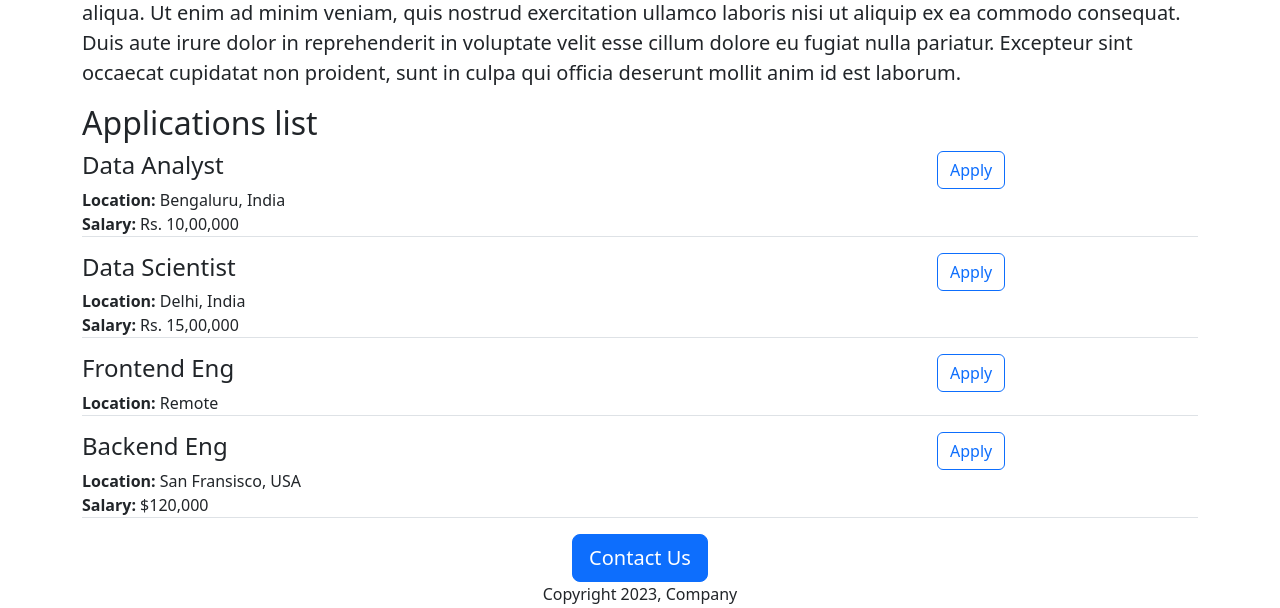
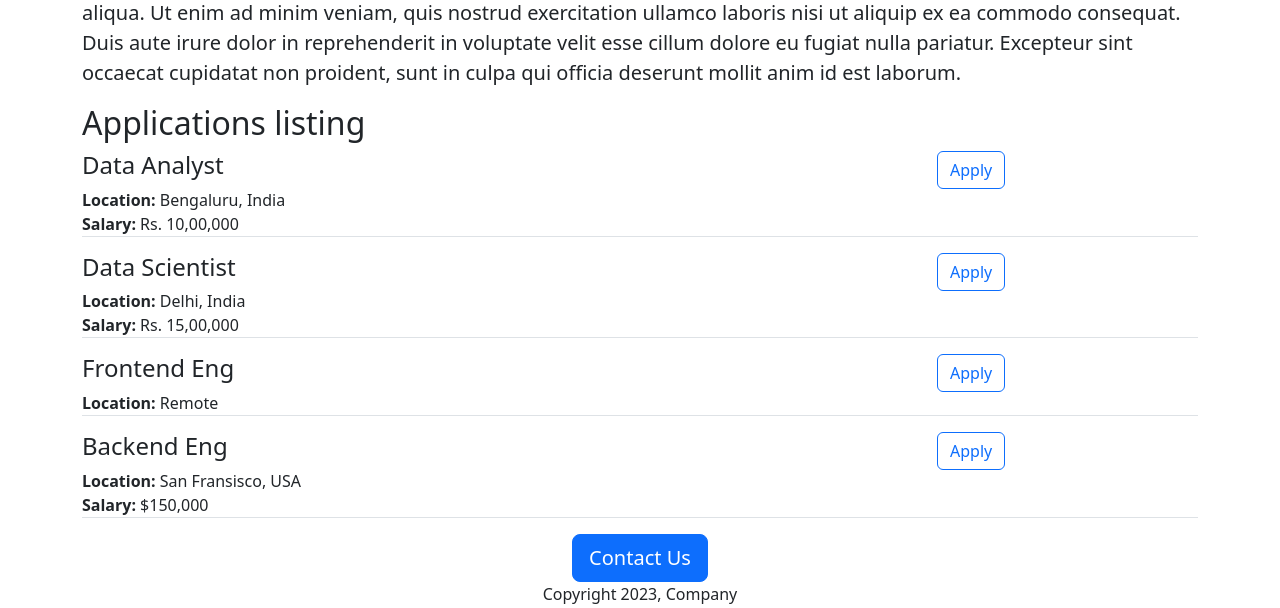
Before and after one commit to albulushi/company-careers-website, a Flask app: page / in a window 1280 px wide. Shown: the part 878-1486 px from the top of the page. Run offline with Flask 3, Linux system fonts and the light colour scheme.

Commit message:
made some changes

```diff
--- a/app.py
+++ b/app.py
@@ -24,7 +24,7 @@ JOBS = [
     'id': 4,
     'title': 'Backend Eng',
     'location': 'San Fransisco, USA',
-    'Salary': '$120,000'
+    'Salary': '$150,000'
   },
 ]
 
--- a/templates/home.html
+++ b/templates/home.html
@@ -14,7 +14,7 @@
     <p class="lead">
       Lorem ipsum dolor sit amet, consectetur adipiscing elit, sed do eiusmod tempor incididunt ut labore et dolore magna aliqua. Ut enim ad minim veniam, quis nostrud exercitation ullamco laboris nisi ut aliquip ex ea commodo consequat. Duis aute irure dolor in reprehenderit in voluptate velit esse cillum dolore eu fugiat nulla pariatur. Excepteur sint occaecat cupidatat non proident, sunt in culpa qui officia deserunt mollit anim id est laborum.
     </p>
-    <h2>Applications list</h2>
+    <h2>Applications listing</h2>
       <div>
         {% for job in jobs %}
          {% include 'jobitems.html'%}
```
